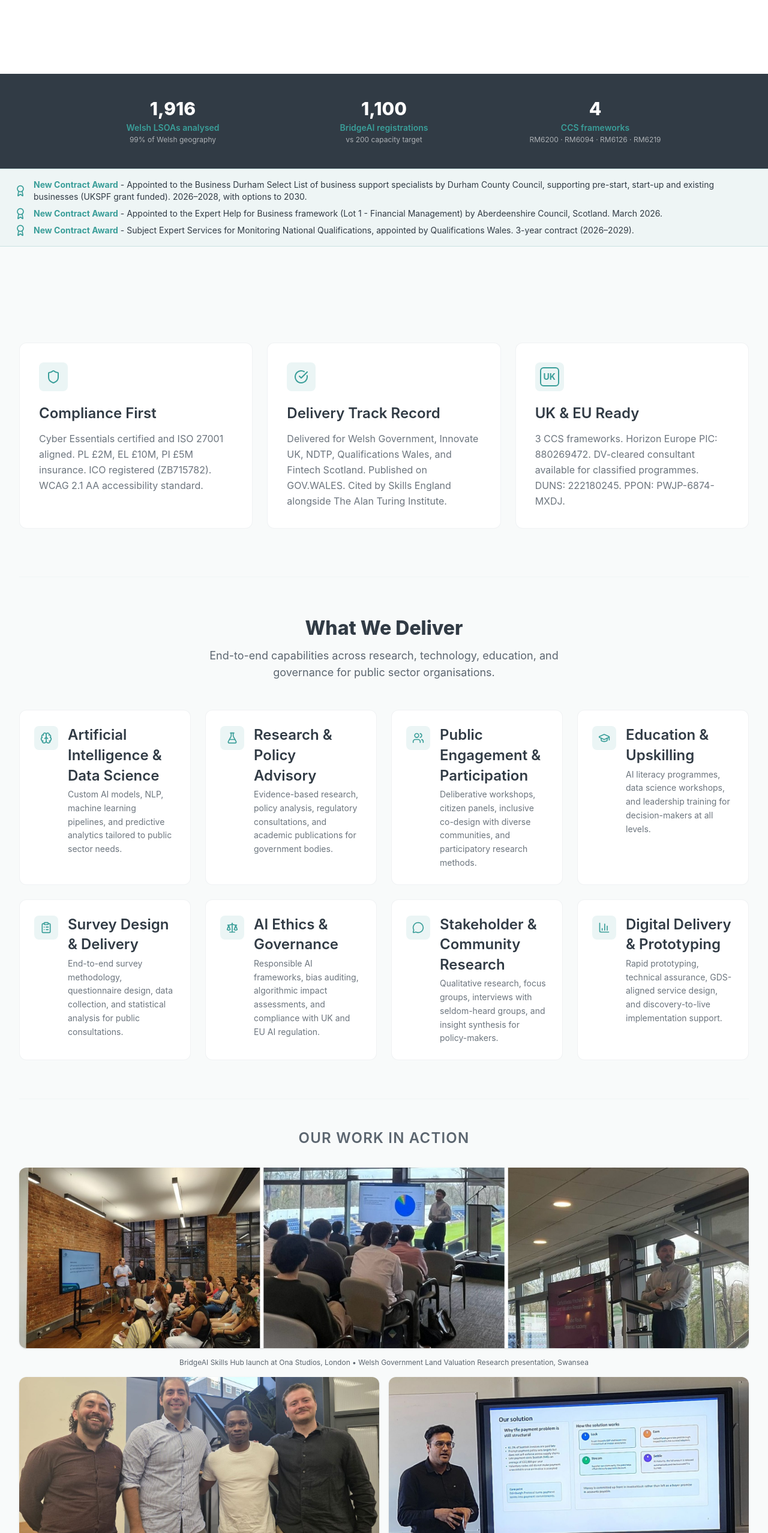
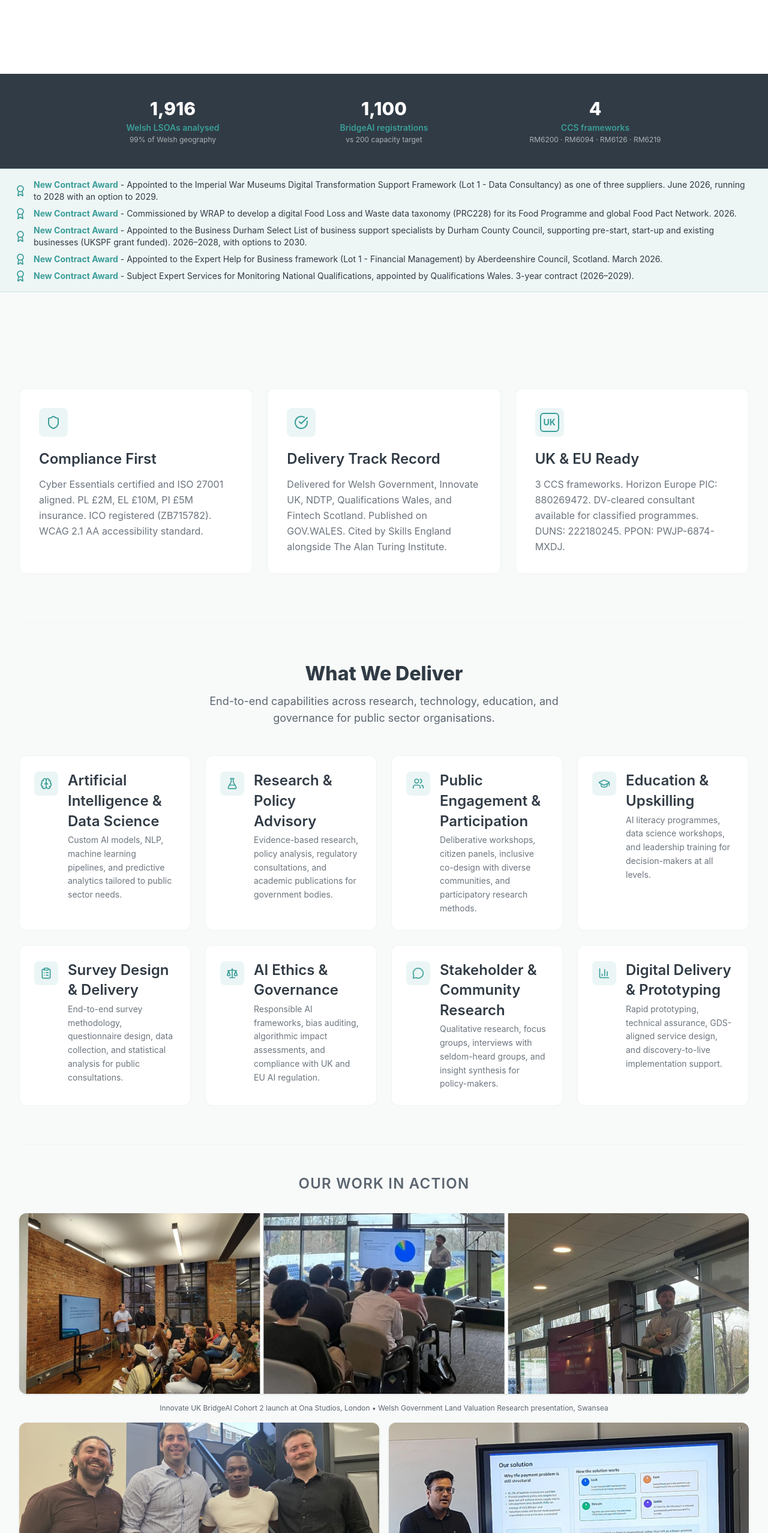
Before and after one commit to linstan1/Tesseract-Gov-Website, a React (Vite) app: page / in a window 1280 px wide. Shown: the part 705-3260 px from the top of the page at 60% size. Built offline with nearby package versions, Linux system fonts and the light colour scheme.

Commit message:
Home: BridgeAI Cohort 2 caption + add IWM & WRAP to contract-award news bar

```diff
--- a/pages/Home.tsx
+++ b/pages/Home.tsx
@@ -54,6 +54,18 @@ export const Home: React.FC = () => {
       {/* Latest News */}
       <div className="bg-gov-blue/5 border-y border-gov-blue/20 px-6 py-4">
         <div className="max-w-7xl mx-auto space-y-2">
+          <div className="flex items-center gap-3">
+            <Award className="w-5 h-5 text-gov-blue flex-shrink-0" />
+            <p className="text-sm text-gov-dark">
+              <strong className="text-gov-blue">New Contract Award</strong>  - Appointed to the Imperial War Museums Digital Transformation Support Framework (Lot 1  - Data Consultancy) as one of three suppliers. June 2026, running to 2028 with an option to 2029.
+            </p>
+          </div>
+          <div className="flex items-center gap-3">
+            <Award className="w-5 h-5 text-gov-blue flex-shrink-0" />
+            <p className="text-sm text-gov-dark">
+              <strong className="text-gov-blue">New Contract Award</strong>  - Commissioned by WRAP to develop a digital Food Loss and Waste data taxonomy (PRC228) for its Food Programme and global Food Pact Network. 2026.
+            </p>
+          </div>
           <div className="flex items-center gap-3">
             <Award className="w-5 h-5 text-gov-blue flex-shrink-0" />
             <p className="text-sm text-gov-dark">
@@ -141,7 +153,7 @@ export const Home: React.FC = () => {
         <div className="py-12 border-t border-gov-border/30">
           <h3 className="text-center text-sm font-semibold text-gov-secondary uppercase tracking-wider mb-8">Our Work in Action</h3>
           <img src="/collage-activities.jpg" alt="Tesseract Academy delivering workshops, presentations and research across UK public sector contracts" width="1615" height="400" loading="eager" fetchPriority="high" decoding="async" className="w-full rounded-xl shadow-sm" />
-          <p className="text-center text-xs text-gov-secondary mt-4">BridgeAI Skills Hub launch at Ona Studios, London &bull; Welsh Government Land Valuation Research presentation, Swansea</p>
+          <p className="text-center text-xs text-gov-secondary mt-4">Innovate UK BridgeAI Cohort 2 launch at Ona Studios, London &bull; Welsh Government Land Valuation Research presentation, Swansea</p>
           <div className="grid grid-cols-1 sm:grid-cols-2 gap-4 mt-4">
             <figure>
               <img src="/events/bridgeai-cohort2-pwc.jpg" alt="Tesseract Academy team at the Innovate UK BridgeAI Cohort 2 launch with PwC, Ona Studios, London" loading="lazy" decoding="async" className="w-full h-72 object-cover object-center rounded-xl shadow-sm" />
```
